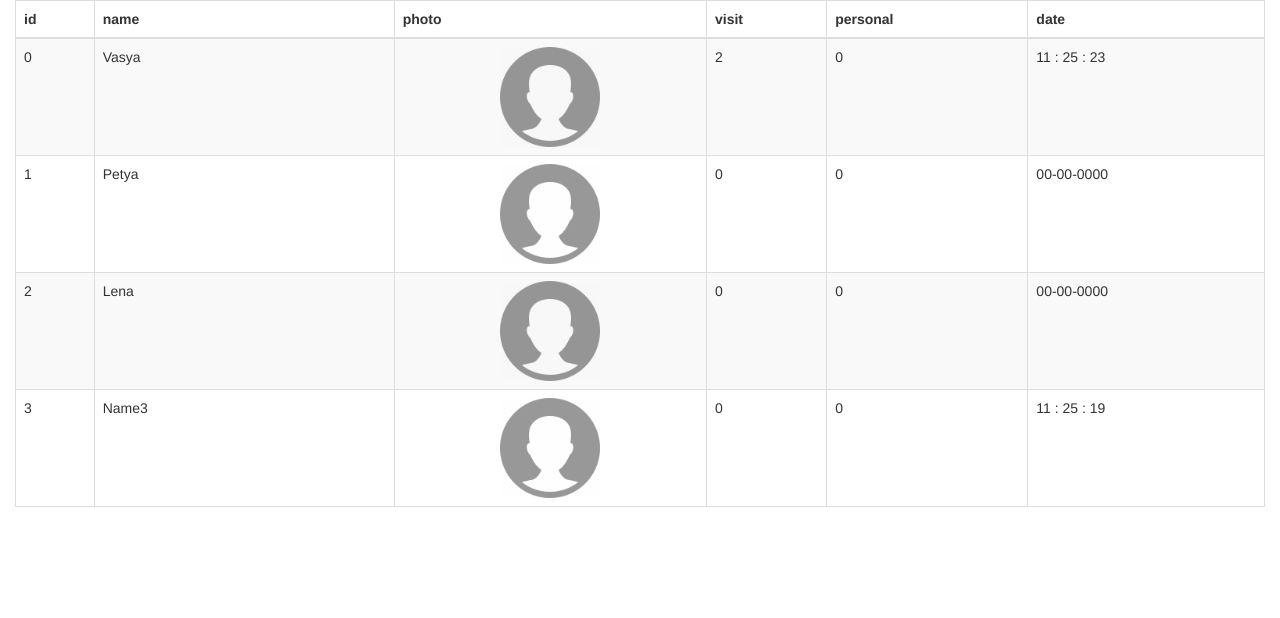
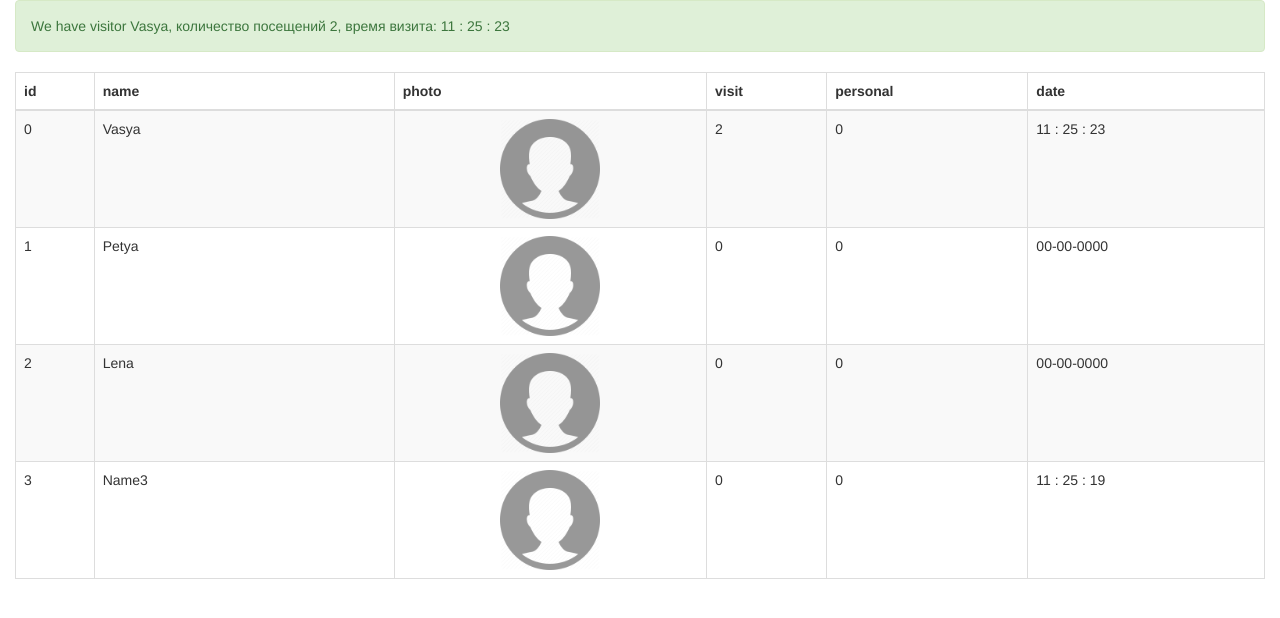
Before and after one commit to GennadiyK/cinema, a website: page index.html in a window 1280 px wide. Drawn offline with nearby package versions, Linux system fonts and the light colour scheme.

Commit message:
add view for changening in our model

```diff
--- a/index.html
+++ b/index.html
@@ -8,7 +8,10 @@
 </head>
 <body>
 
-<div id="peoples" class="container-fluid"></div>
+<div class="container-fluid">
+    <div id="alert" class="alert alert-success" role="alert"></div>
+    <div id="peoples"></div>
+</div>
 
 <script type="text/template" id="visitorTemplate">
       <td>{{id}}</td>
@@ -44,7 +47,17 @@
 
             this.showVisitTime = function(){
                 if(this.seconds < 10) {
+
                     this.seconds = '0' + this.seconds;
+
+                } else if(this.hours < 10 ) {
+
+                    this.hours = '0' + this.hours;
+
+                } else if(this.minutes < 10) {
+
+                    this.minutes = '0' + this.minutes;
+
                 }
                 return this.hours + " : " + this.minutes + " : " + this.seconds;
             }
@@ -67,13 +80,15 @@
 
             peoplesData.push({"id":randomNum,"name":"Name" + randomNum,"photo":"photos/photo.png","visit":0,"personal":0,"date": visitTime.showVisitTime()});
             cinema.modelVisitors.reload(peoplesData);
-
         } else if(peoplesData[randomNum]) {
 
             peoplesData[randomNum]['visit']++;
+
             cinema.modelVisitors.setData(randomNum, 'visit', peoplesData[randomNum]['visit']);
             cinema.modelVisitors.setData(randomNum, 'date', visitTime.showVisitTime());
-       }
+        }
+
+        cinema.viewChenging.init(randomNum);
 
         setTimeout(setRandomData, 2000);
     };
--- a/js/main.js
+++ b/js/main.js
@@ -105,7 +105,7 @@ cinema.ViewVisitor = function(visitorId) {
             var docfrag = document.createDocumentFragment();
             var el = document.createElement('body');
             el.innerHTML = markup;
-            for (i = 0; 0 < el.childNodes.length;) {
+            for (var i = 0; 0 < el.childNodes.length;) {
                 docfrag.appendChild(el.childNodes[i]);
             }
             return docfrag;
@@ -206,6 +206,32 @@ cinema.ViewVisitor = function(visitorId) {
     this.init(visitorId);
 };
 
+cinema.viewChenging = {
+    _elem: document.getElementById('alert'),
+    _model: cinema.modelVisitors,
+    _visitor: null,
+
+    init: function(id) {
+        this._visitor = this._model.getVisitorById(id);
+        this.render();
+    },
+    render: function() {
+        this.change();
+        this.reload();
+    },
+    change: function() {
+        this._model.addEventListener('change', function(){
+            this._elem.innerHTML = 'We have visitor ' + this._visitor['name'] + ', количество посещений ' + this._visitor['visit'] + ', время визита: ' + this._visitor['date'] ;
+        }.bind(this));
+    },
+    reload: function() {
+        this._model.addEventListener('reload', function(){
+            this._elem.innerHTML = 'We have visitor ' + this._visitor['name'] + ', количество посещений ' + this._visitor['visit'] + ', время визита: ' + this._visitor['date'] ;
+        }.bind(this));
+    }
+
+
+};
 
 cinema.viewVisitorCollection = {
     _template: null,
@@ -280,6 +306,4 @@ cinema.viewVisitorCollection = {
 
 };
 
-
-
 cinema.viewVisitorCollection.init();
```
